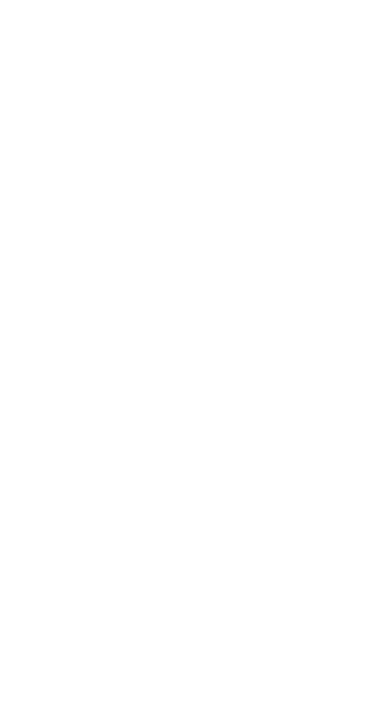
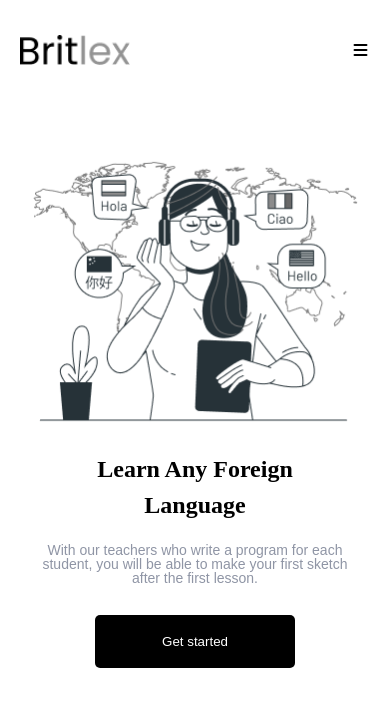
Before and after one commit to ilhomahmedov488-jpg/hometask30102026, a plain HTML site: page index.html in a window 390 px wide. Drawn offline with Linux system fonts and the light colour scheme.

Commit message:
section1

```diff
--- a/index.html
+++ b/index.html
@@ -1,12 +1,41 @@
 <!DOCTYPE html>
 <html lang="en">
+
 <head>
     <meta charset="UTF-8">
     <meta name="viewport" content="width=device-width, initial-scale=1.0">
     <title>Document</title>
     <link rel="stylesheet" href="./style.css">
+    <link rel="stylesheet" href="https://cdnjs.cloudflare.com/ajax/libs/font-awesome/7.3.1/css/all.css"
+        integrity="sha512-x9WwyMYBnlXMNQ6kQ/Lyzu1NqIhLQKL5Oq6xByfXuRj7s9CskyCbLv/1IjqzJmXwFXWr0ov6jBV7Qbc0hh9nHg=="
+        crossorigin="anonymous" referrerpolicy="no-referrer">
 </head>
+
 <body>
+    <div class="c1">
+        <div class="c2">
+            <img src="./Britlex (1).png" alt="">
+            <div class="c3">
+                <p>Home</p>
+                <p>Skills</p>
+                <p>About Us</p>
+                <p>Pricing</p>
+                <p>Contacts</p>
+            </div>
+            <div class="c5">
+                <button class="c4">Let’s Talk</button>
+            </div>
+            <i class="fa-solid fa-bars"></i>
+        </div>
+    </div>
+    <div class="c6">
+        <div class="c7">
+            <p class="c8">Learn Any Foreign Language <i class="fa-regular fa-lightbulb"></i></p>
+            <p class="c9">With our teachers who write a program for each student, you will be able to make your first sketch after the first lesson.</p>
+            <button class="c10">Get started</button>
+        </div>
+        <img class="c11" src="./Learning languages-bro 1.png" alt="">
+    </div>
+</body>
 
-</body>
 </html>
--- a/style.css
+++ b/style.css
@@ -0,0 +1,161 @@
+*{
+    margin: 0%;
+    padding: 0%;
+    font-family: "Poppins", sans-serif;;
+}
+.c1{
+    width: 100%;
+    max-width: 1200px;
+    margin: auto;
+    height: 100px;
+    display: flex;
+}
+.c2
+{
+    display: flex;
+    justify-content: space-between;
+    width: 100%;
+    height: 100px;
+    align-items: center;
+}
+.fa-bars{
+    display: none !important;
+}
+.c2 img{
+   height: 30px;
+}
+.c3{
+    display: flex;
+    gap: 50px;
+color: #263238;
+font-weight: 500;
+font-style: Medium;
+font-size: 20px;
+leading-trim: NONE;
+line-height: 100%;
+letter-spacing: 0%;
+
+}
+.c6
+{
+    width: 100%;
+    max-width: 1200px;
+    margin: auto;
+
+    display: flex;
+}
+.c4{
+    border: 2px solid #263238;
+    padding: 17px 57px;
+    border-radius: 5px;
+    background-color: white;
+}
+.c7 {
+    width: 60%;
+    margin-top: 68px;
+}
+.c8{
+    width: 70%;
+
+
+font-weight: 600;
+font-style: SemiBold;
+font-size: 64px;
+leading-trim: NONE;
+line-height: 80px;
+letter-spacing: 0%;
+
+
+}
+.c9
+{
+    width: 50%;
+font-weight: 400;
+font-style: Regular;
+font-size: 16px;
+
+line-height: 150%;
+letter-spacing: 0%;
+color: #8F95A5;
+margin-top: 25px;
+}
+.c10{
+    padding: 19px 67px;
+    border: none;
+    background-color: black;
+    border-radius: 5px;
+    color: #ffffff;
+    margin-top: 30px;
+}
+.fa-lightbulb{
+    rotate: 38deg;
+    margin-left: 50px;
+    margin-top: -300px;
+}
+.c11{
+    width: 40%;
+}
+@media(max-width:500px){
+    .c1{
+        width: 100%;
+    }
+    .c2{
+        width: 90%;
+        margin: auto;
+    }
+    .c3{
+        display: none;
+    }
+    .c5{
+        display: none;
+
+    }
+    .fa-bars{
+        display: inline !important;
+    }
+    .c6{
+        width: 100%;
+        flex-direction: column-reverse;
+    }
+    .c7{
+        width: 90%;
+        text-align: center;
+        margin: auto;
+    }
+    .c8{
+        width: 70%;
+        text-align: center;
+        font-family: Poppins;
+font-weight: 600;
+font-style: SemiBold;
+font-size: 24px;
+leading-trim: NONE;
+line-height: 36px;
+letter-spacing: 0%;
+text-align: center;
+margin: auto;
+    }
+    .fa-lightbulb{
+        display: none !important;
+
+    }
+    .c9{
+        width: 90%;
+        text-align: center;
+        margin: auto;
+margin-top: 20px;
+font-weight: 400;
+font-style: Regular;
+font-size: 14px;
+leading-trim: NONE;
+line-height: 100%;
+letter-spacing: 0%;
+text-align: center;
+
+    }
+.c11{
+
+    width: 90%;
+    margin: auto;
+}
+}
```
Also changed, not shown: Britlex (1).png (added), Learning languages-bro 1.png (added).
